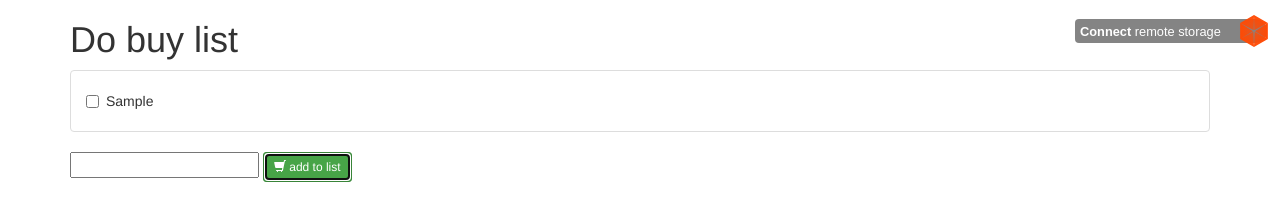
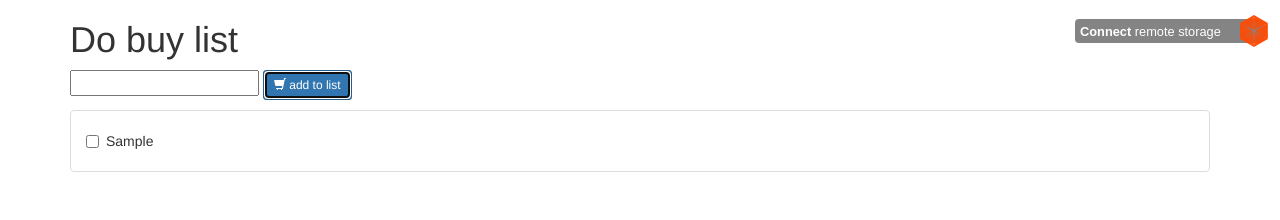
Before and after one commit to likawoods/dobuy, a plain HTML site: page index.html in a window 1280 px wide. Both pictures are taken after typing "Sample" into the empty fields and a click on the button "add to list". Drawn offline with Linux system fonts and the light colour scheme.

Commit message:
made html more raedable

```diff
--- a/index.html
+++ b/index.html
@@ -12,16 +12,16 @@
 
     <h1>Do buy list</h1>
 
-    <ul id="list" class="list-group"></ul>
-
     <p>
         <input id="new-item" type="text">
        <!-- <input id="addbutton" type="button" value="add to list"> -->
-        <button id="addbutton" type="button" class="btn btn-success btn-sm">
+        <button id="addbutton" type="button" class="btn btn-primary btn-sm">
             <span class="glyphicon glyphicon-shopping-cart"></span>
             add to list
         </button>
     </p>
+
+    <ul id="list" class="list-group"></ul>
 
     <script src="js/jquery.js"></script>
     <script type="text/javascript" src="js/remotestorage.min.js"></script>
@@ -42,11 +42,19 @@
             for (var id in tasks) {
                 var task = tasks[id];
                 displayItem(task.title);
+
             }
         });
 
         function displayItem(title) {
-            $("#list").append('<li class="list-group-item"><div class="checkbox">' + title + '<label><input type="checkbox"></label></div></li>');
+            $("#list").append('<li class="list-group-item">' +
+                                  '<div class="checkbox">' +
+                                        '<label>' +
+                                                title +
+                                                '<input type="checkbox">' +
+                                        '</label>' +
+                                  '</div>' +
+                               '</li>');
         }
 
 
```
